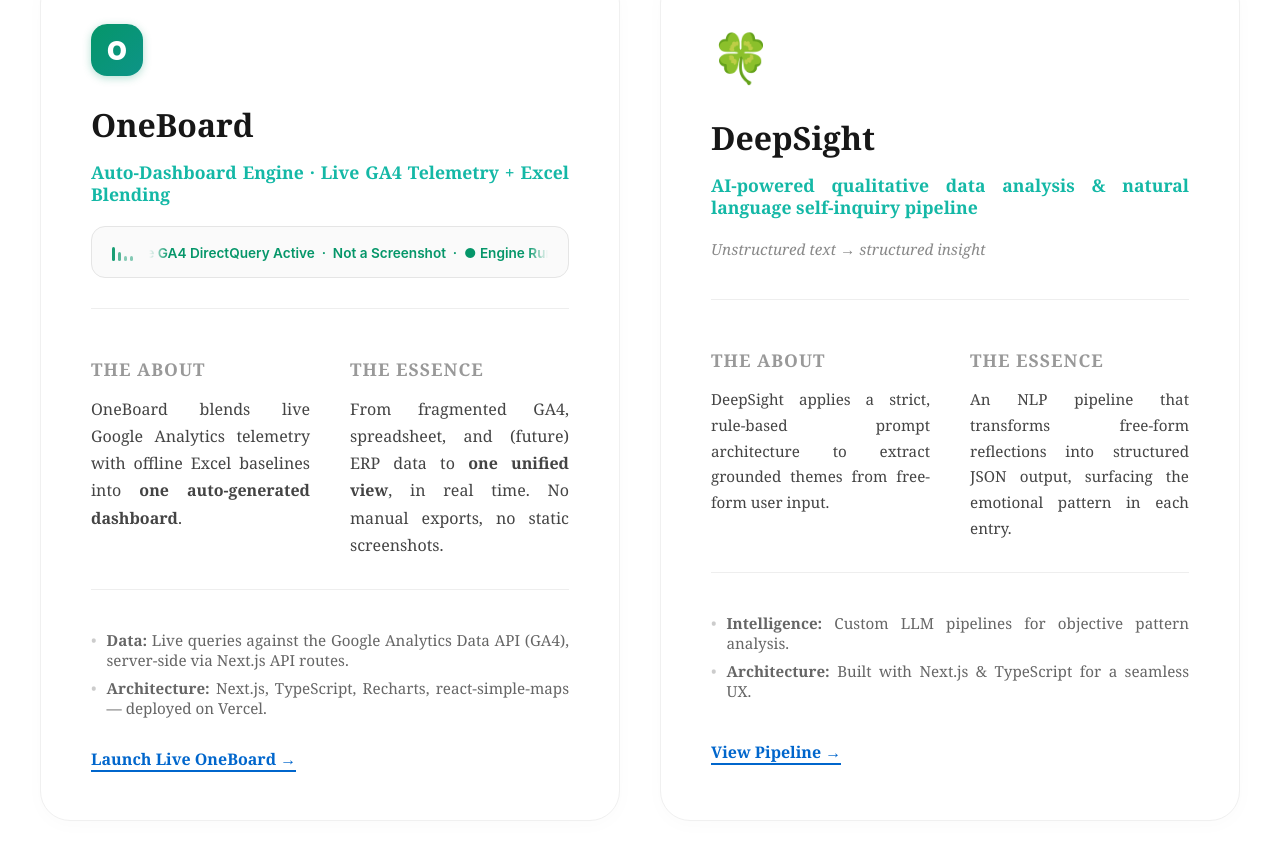
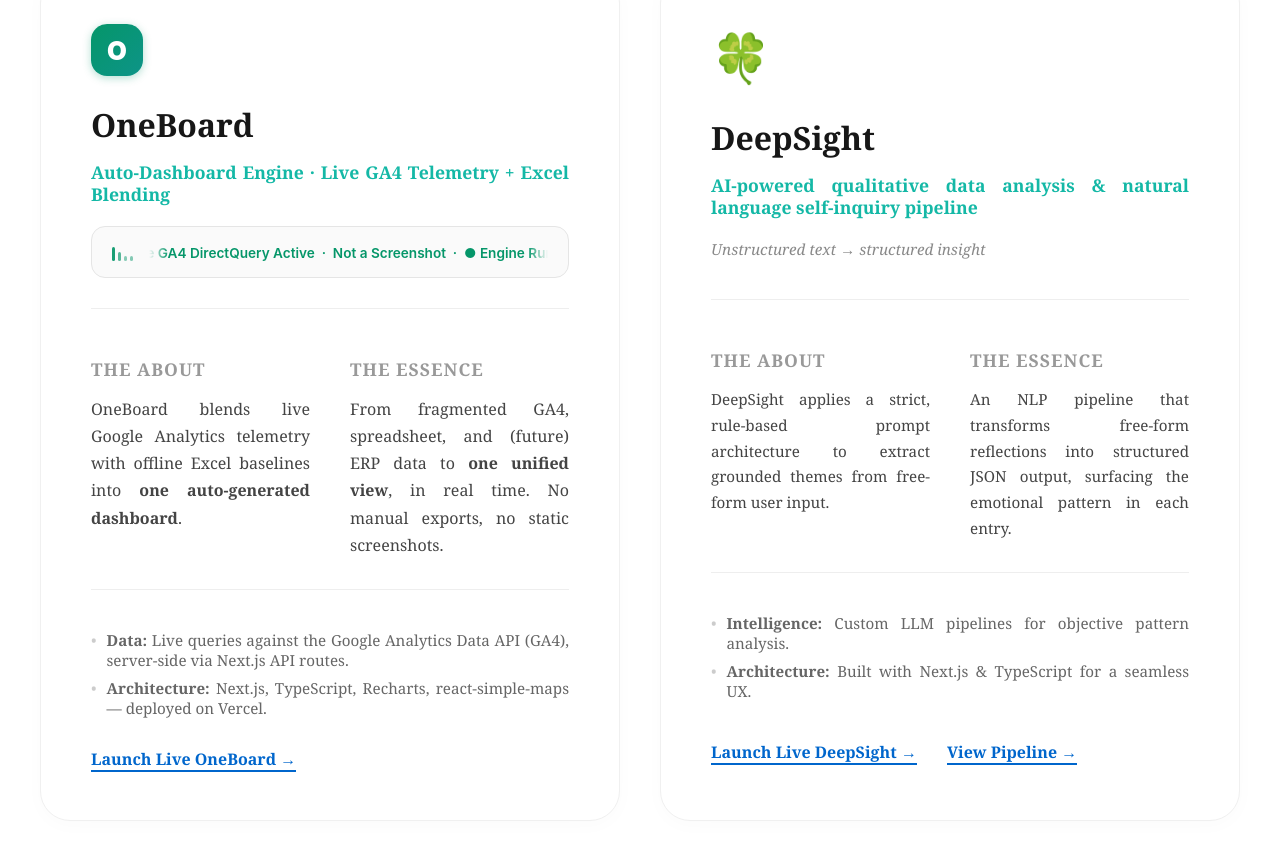
Before and after one commit to xyannca/data-portfolio, a Next.js app: page /projects in a window 1280 px wide. Shown: the part 483-1342 px from the top of the page. Built offline with nearby package versions, Linux system fonts and the light colour scheme; no server answers.

Commit message:
Edit deepsight link

```diff
--- a/app/projects/case-study/page.tsx
+++ b/app/projects/case-study/page.tsx
@@ -273,19 +273,7 @@
                 DeepSight Pipeline Engine · Standalone R&D Instance
               </span>
 
-              <Link
-                href="/deep-sight"
-                className="ob-launch-deepsight-link"
-                style={{
-                  display: 'inline-block',
-                  color: '#14b8a6',
-                  fontWeight: 700,
-                  fontSize: '1.1rem',
-                  textDecoration: 'none',
-                }}
-              >
-                Launch Live DeepSight →
-              </Link>
+
             </div>
           </div>
 
--- a/app/projects/page.tsx
+++ b/app/projects/page.tsx
@@ -284,9 +284,20 @@
               ))}
             </div>
 
-            <Link href="/projects/case-study" style={{ color: '#0066cc', fontWeight: '600', textDecoration: 'none', borderBottom: '2px solid #0066cc' }}>
-              View Pipeline →
-            </Link>
+            <div style={{ display: 'flex', gap: '30px', flexWrap: 'wrap' }}>
+              <Link
+                href="/deep-sight"
+                style={{ color: '#0066cc', fontWeight: '600', textDecoration: 'none', borderBottom: '2px solid #0066cc' }}
+              >
+                Launch Live DeepSight →
+              </Link>
+              <Link
+                href="/projects/case-study"
+                style={{ color: '#0066cc', fontWeight: '600', textDecoration: 'none', borderBottom: '2px solid #0066cc' }}
+              >
+                View Pipeline →
+              </Link>
+            </div>
           </div>
 
         </div>
```
